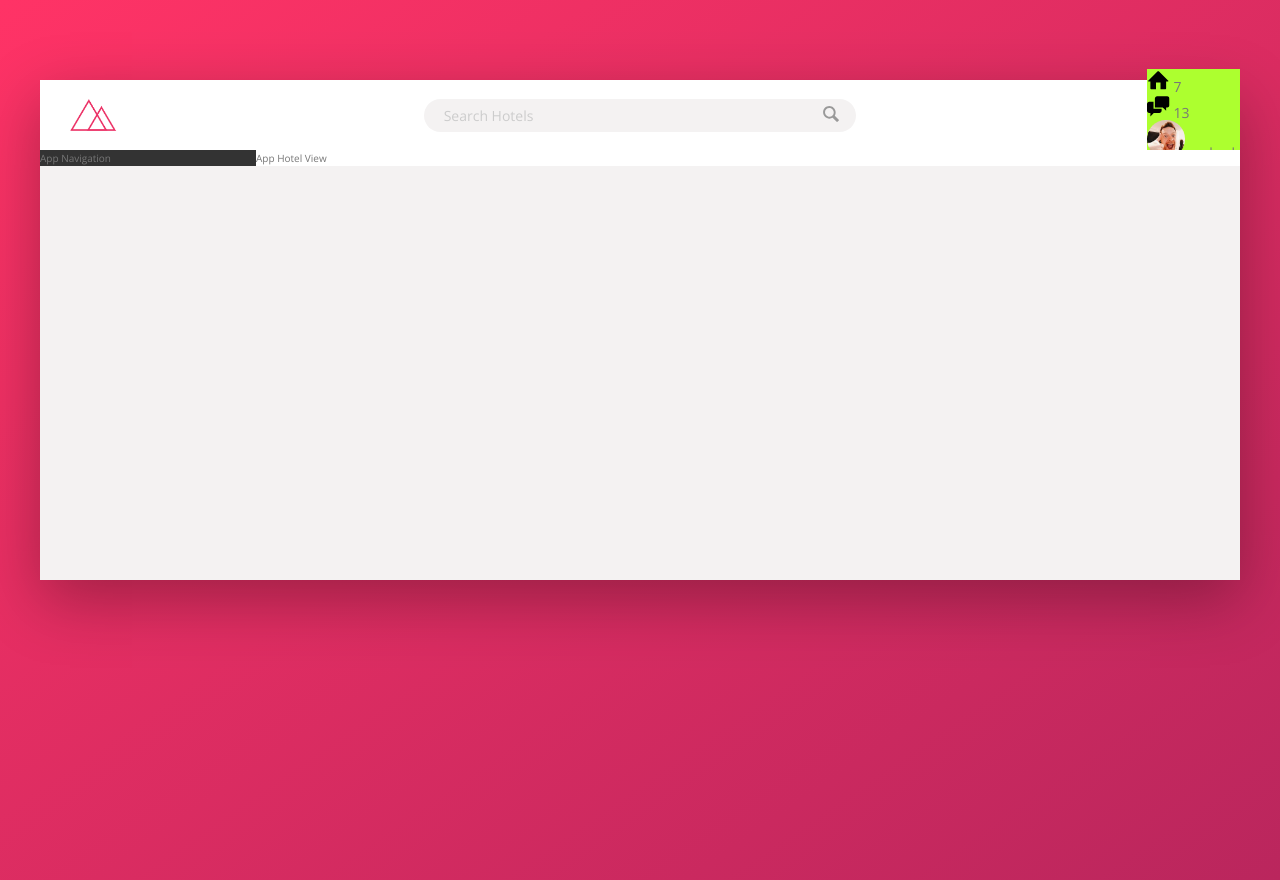
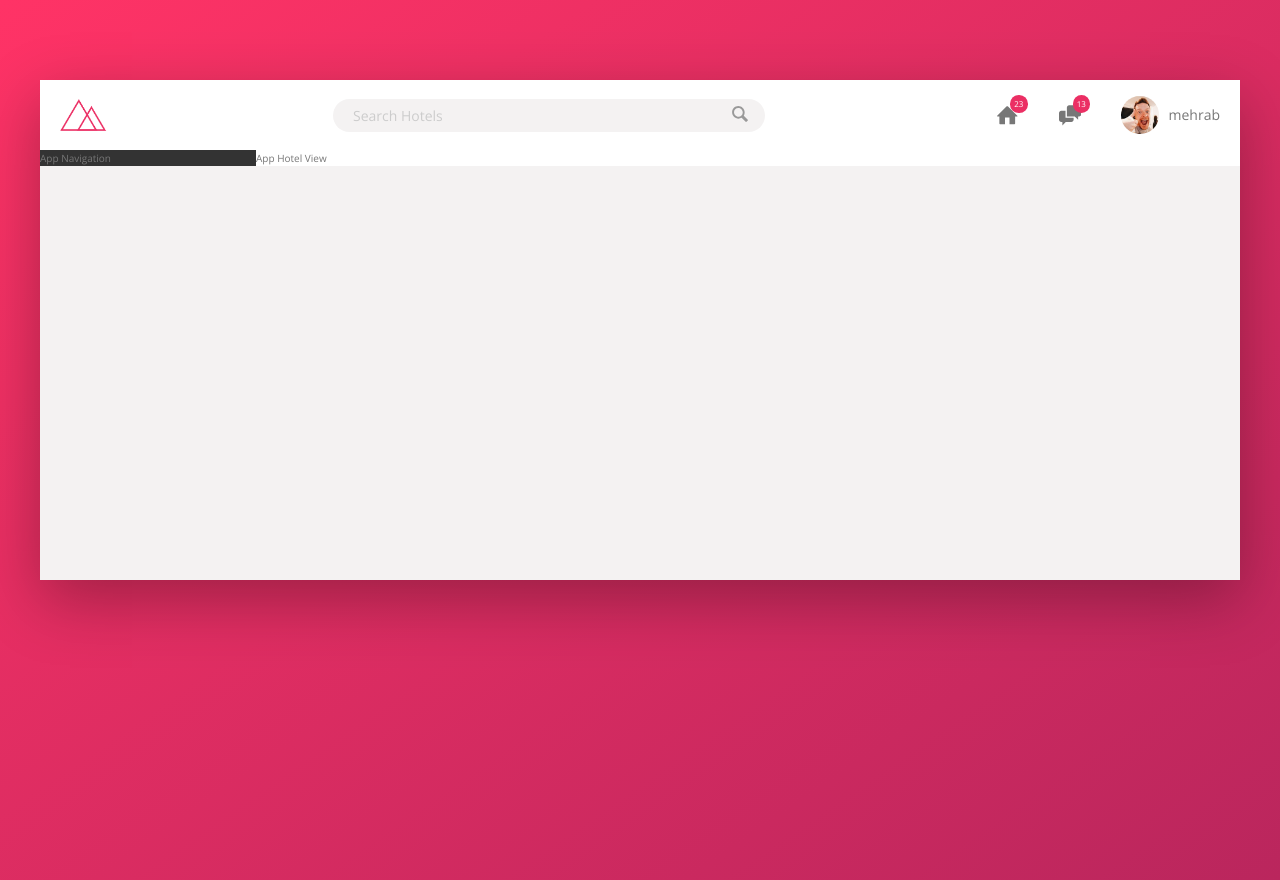
Before and after one commit to mehrabk/Trillo-css, a website: page index.html in a window 1280 px wide. Drawn offline with nearby package versions, Linux system fonts and the light colour scheme.

Commit message:
header -> user-box

```diff
--- a/index.html
+++ b/index.html
@@ -27,7 +27,7 @@
             <svg class="user-nav__icon">
               <use xlink:href="img/sprite.svg#icon-home"></use>
             </svg>
-            <span class="user-nav__notification">7</span>
+            <span class="user-nav__notification">23</span>
           </div>
 
           <div class="user-nav__icon-box">
--- a/sass/_components.scss
+++ b/sass/_components.scss
@@ -1,7 +1,7 @@
 // ------------------ Logo
 .logo {
   height: 3.25rem;
-  margin-left: 3rem;
+  margin-left: 2rem;
 }
 
 // ------------------ Search
@@ -61,34 +61,53 @@
 
 // ------------------ User-nav
 .user-nav {
-  background-color: greenyellow;
+  display: flex;
+  align-items: center;
+  align-self: stretch;
+
+  & > * {
+    padding: 0 2rem;
+    cursor: pointer;
+    height: 100%;
+    display: flex;
+    align-items: center;
+  }
+
+  & > *:hover {
+    background-color: var(--color-grey-light-2);
+  }
+
   &__icon-box {
+    position: relative;
   }
 
   &__icon {
     height: 2.25rem;
     width: 2.25rem;
+    fill: var(--color-grey-dark-2);
   }
 
-  &__norification {
-  }
+  &__notification {
+    font-size: 0.8rem;
+    height: 1.75rem;
+    width: 1.75rem;
+    border-radius: 50%;
+    background-color: var(--color-primary);
+    color: #fff;
+    position: absolute;
+    top: 1.5rem;
+    right: 1.1rem;
 
-  &__user {
+    display: flex;
+    justify-content: center;
+    align-items: center;
   }
 
   &__user-photo {
     height: 3.75rem;
     border-radius: 50%;
-  }
-
-  &__user-name {
+    margin-right: 1rem;
   }
 }
 
 // ------------------ Logo
-
-// ------------------ Logo
-
-// ------------------ Logo
-
-// ------------------ Logo
```
Also changed, not shown: css/style.css, 1 other file.
